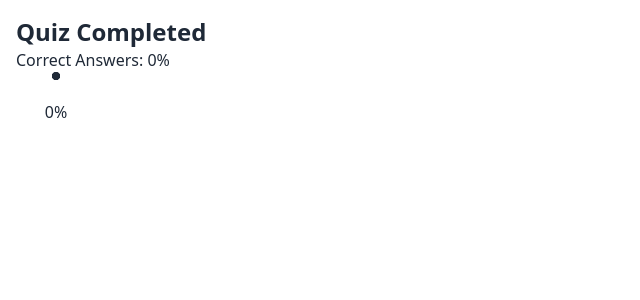
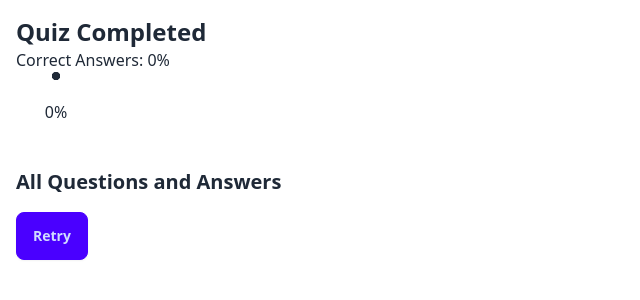
Before and after one commit to rutra8002/quizapp, a Flask app: page /end_screen in a window 1280 px wide. Shown: the top 300 px of the page, without its empty margins (0-640 px from the left). Run offline with Flask 3, Linux system fonts and the light colour scheme; some libraries are stand-ins or nearby versions.

Commit message:
made it look better

```diff
--- a/app.py
+++ b/app.py
@@ -20,6 +20,8 @@
 wrong_answers = 0
 questions_list = []
 questions_loaded = False
+
+user_answers = []
 
 @app.before_request
 def load_questions():
@@ -48,12 +50,13 @@
 
 @app.route('/answer', methods=['POST'])
 def answer():
-    global correct_answers, wrong_answers, questions_list
+    global correct_answers, wrong_answers, questions_list, user_answers
     question_text = request.form['question']
     answer_text = request.form['answer']
     table_name = request.form['table_name']
     question = next((q for q in questions_list if q.question == question_text), None)
     if question:
+        user_answers.append(answer_text)
         if question.answer == answer_text:
             correct_answers += 1
         else:
@@ -69,7 +72,8 @@
     total_attempts = correct_answers + wrong_answers
     correct_percentage = (correct_answers / total_attempts) * 100 if total_attempts > 0 else 0
     wrong_percentage = (wrong_answers / total_attempts) * 100 if total_attempts > 0 else 0
-    return render_template('quiz_completed.html', correct_percentage=correct_percentage, wrong_percentage=wrong_percentage)
+    all_questions = Question.query.all()
+    return render_template('quiz_completed.html', correct_percentage=correct_percentage, wrong_percentage=wrong_percentage, all_questions=all_questions, user_answers=user_answers, zip=zip)
 
 if __name__ == '__main__':
     app.run()
--- a/templates/quiz_completed.html
+++ b/templates/quiz_completed.html
@@ -11,6 +11,24 @@
         <h1 class="text-2xl font-bold">Quiz Completed</h1>
         <p>Correct Answers: {{ correct_percentage }}%</p>
         <div class="radial-progress" style="--value:{{ correct_percentage }};" role="progressbar">{{ correct_percentage }}%</div>
+
+        <h2 class="text-xl font-bold mt-4">All Questions and Answers</h2>
+        <div class="grid grid-cols-1 md:grid-cols-2 lg:grid-cols-3 gap-4">
+            {% for question, user_answer in zip(all_questions, user_answers) %}
+                <div class="card shadow-lg">
+                    <div class="card-body">
+                        <h2 class="card-title">Question</h2>
+                        <p>{{ question.question }}</p>
+                        <h2 class="card-title">Your Answer</h2>
+                        <p>{{ user_answer }}</p>
+                        <h2 class="card-title">Correct Answer</h2>
+                        <p>{{ question.answer }}</p>
+                    </div>
+                </div>
+            {% endfor %}
+        </div>
+
+        <a href="{{ url_for('index') }}" class="btn btn-primary mt-4">Retry</a>
     </div>
 </body>
 </html>
```
Also changed, not shown: templates/index.html (+9 -4 lines).
